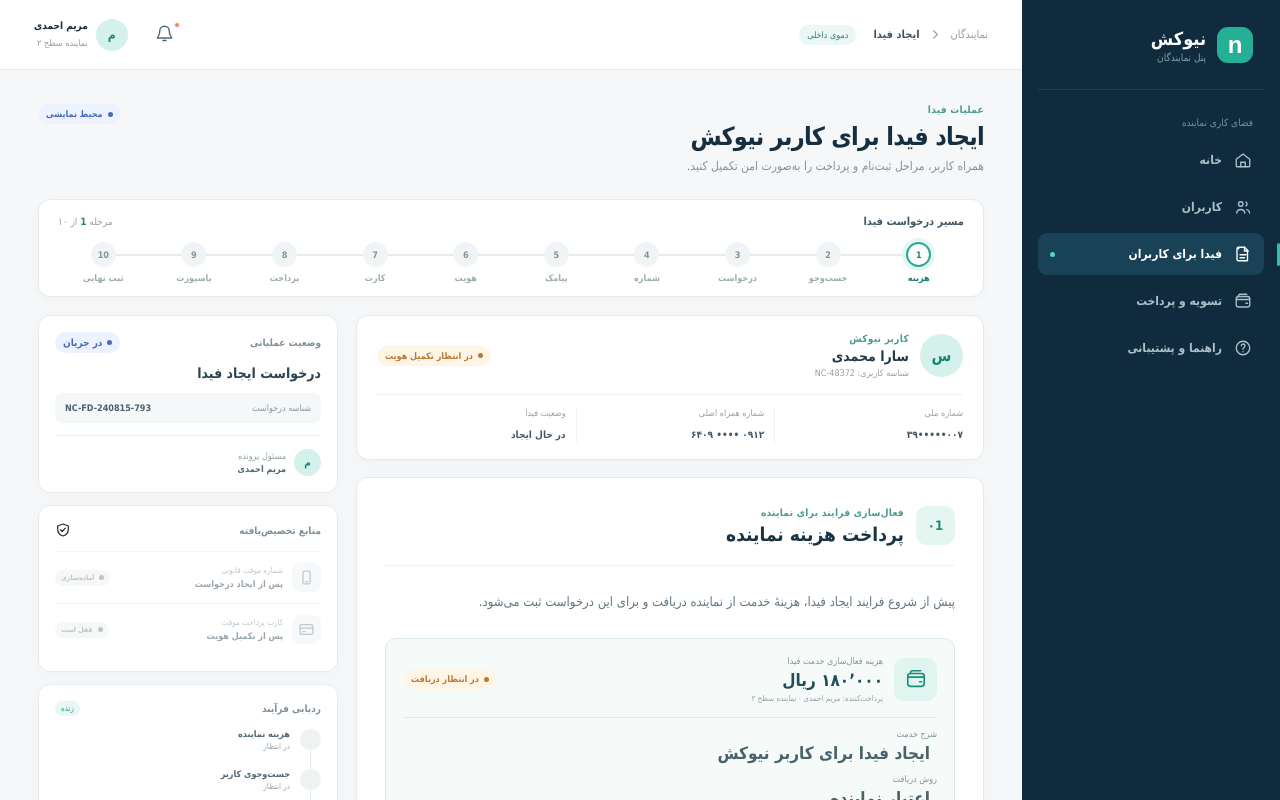
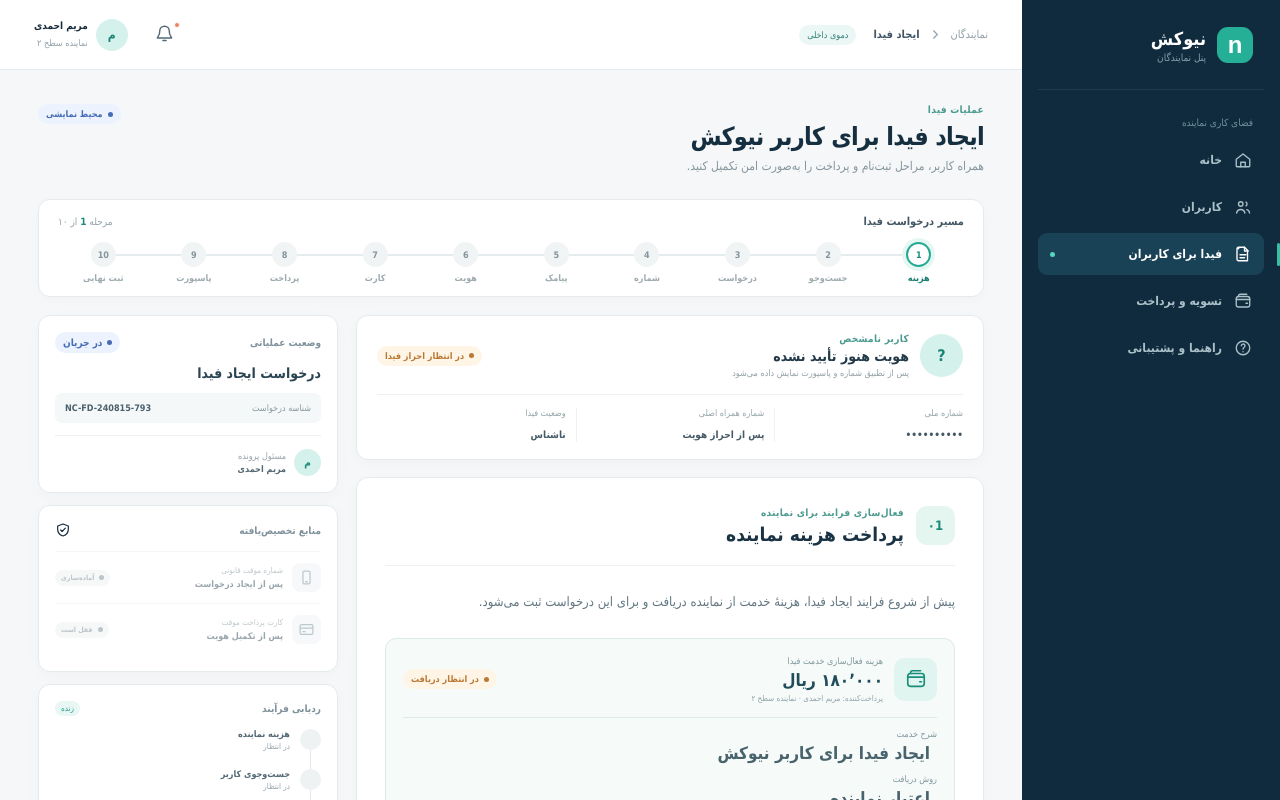
Before and after one commit to aminreza3303/io-box-sampler, a React (Vite) app: page / in a window 1280 px wide. Shown: the top 800 px of the page. Built offline with nearby package versions, Linux system fonts and the light colour scheme.

Commit message:
fix: keep user identity hidden until FIDA verification

```diff
--- a/src/main.jsx
+++ b/src/main.jsx
@@ -50,7 +50,10 @@
 
 function Progress({ step, onStep }) { return <div className="progress-wrap"><div className="progress-label"><span>مسیر درخواست فیدا</span><small>مرحله <b>{step}</b> از ۱۰</small></div><div className="progress-steps">{steps.map((item, index) => { const number = index + 1; const done = number < step; const current = number === step; return <button key={item.title} onClick={() => number <= step && onStep(number)} className={`progress-step ${done ? 'done' : ''} ${current ? 'current' : ''}`} disabled={number > step}><span>{done ? <Icon name="check" size={14} /> : number}</span><b>{item.short}</b></button>; })}</div></div>; }
 
-function UserProfile({ journey }) { return <section className="profile-card"><div className="profile-top"><div className="avatar large">س</div><div><span className="eyebrow">کاربر نیوکش</span><h3>سارا محمدی</h3><p>شناسه کاربری: NC-48372</p></div><StatusPill tone={journey.identityComplete ? 'teal' : 'amber'}>{journey.identityComplete ? 'هویت تکمیل شد' : 'در انتظار تکمیل هویت'}</StatusPill></div><div className="profile-data"><div><span>شماره ملی</span><b>۰۰۷•••••۳۹</b></div><div><span>شماره همراه اصلی</span><b>۰۹۱۲ •••• ۶۴۰۹</b></div><div><span>وضعیت فیدا</span><b className={journey.step >= 10 ? 'text-teal' : ''}>{journey.step >= 10 ? 'درخواست ثبت شد' : 'در حال ایجاد'}</b></div></div></section>; }
+function UserProfile({ journey }) {
+  const identified = journey.passportCaptured;
+  return <section className={`profile-card ${identified ? 'identified' : 'unidentified'}`}><div className="profile-top"><div className="avatar large">{identified ? 'س' : '?'}</div><div>{<span className="eyebrow">{identified ? 'کاربر تأییدشدهٔ نیوکش' : 'کاربر نامشخص'}</span>}<h3>{identified ? 'سارا محمدی' : 'هویت هنوز تأیید نشده'}</h3><p>{identified ? 'شناسه کاربری: NC-48372' : 'پس از تطبیق شماره و پاسپورت نمایش داده می‌شود'}</p></div><StatusPill tone={identified ? 'teal' : 'amber'}>{identified ? 'هویت فیدا تأیید شد' : 'در انتظار احراز فیدا'}</StatusPill></div><div className="profile-data"><div><span>شماره ملی</span><b>{identified ? '۰۰۷•••••۳۹' : '••••••••••'}</b></div><div><span>شماره همراه اصلی</span><b>{identified ? '۰۹۱۲ •••• ۶۴۰۹' : 'پس از احراز هویت'}</b></div><div><span>وضعیت فیدا</span><b className={identified ? 'text-teal' : ''}>{identified ? 'تأیید و آماده ثبت' : 'ناشناس'}</b></div></div></section>;
+}
 
 function SecureCodeCard({ kind, copied, onCopy }) {
   const content = kind === 'sms' ? { label: 'کد پیامک فیدا', code: '۴۸ ۶۹ ۳۱', expiry: 'تا ۰۸:۴۲ معتبر است', icon: 'phone', note: 'این کد فقط برای ورود در پرتال فیدا استفاده شود.' } : { label: 'رمز پویای کارت موقت', code: '۷۲ ۴۸ ۶۶', expiry: 'تا ۰۱:۵۸ معتبر است', icon: 'lock', note: 'رمز را در درگاه پرداخت وارد کنید؛ آن را به شخص دیگری ندهید.' };
@@ -98,9 +101,9 @@
 
   if (journey.step === 1) return <StepFrame number={1} dispatch={dispatch}><p className="lead">پیش از شروع فرایند ایجاد فیدا، هزینهٔ خدمت از نماینده دریافت و برای این درخواست ثبت می‌شود.</p><div className="demo-payment"><div><span className="payment-mark"><Icon name="wallet" size={22} /></span><div><small>هزینه فعال‌سازی خدمت فیدا</small><b>۱۸۰٬۰۰۰ ریال</b><em>پرداخت‌کننده: مریم احمدی · نماینده سطح ۲</em></div><StatusPill tone="amber">در انتظار دریافت</StatusPill></div><div className="payment-lines"><span>شرح خدمت <b>ایجاد فیدا برای کاربر نیوکش</b></span><span>روش دریافت <b>اعتبار نماینده</b></span></div></div>{simpleNotice('پرداخت نمایشی است', 'در این دمو فقط وضعیت دریافت هزینه ثبت می‌شود و تراکنش واقعی انجام نمی‌گیرد.')}<PrimaryButton onClick={() => dispatch({ type: 'REPRESENTATIVE_PAYMENT_COMPLETED' })}>دریافت هزینه از نماینده<Icon name="check" size={18} /></PrimaryButton></StepFrame>;
 
-  if (journey.step === 2) return <StepFrame number={2} dispatch={dispatch}><p className="lead">شماره همراهی را وارد کنید که کاربر با آن در نیوکش ثبت شده است. پس از تأیید، اطلاعات کاربر برای ایجاد پرونده نمایش داده می‌شود.</p><div className="lookup-form"><label htmlFor="newcash-phone">شماره همراه کاربر در نیوکش <em>*</em></label><div><span><Icon name="phone" size={18} /></span><input id="newcash-phone" value={searchPhone} onChange={(event) => setSearchPhone(event.target.value)} placeholder="مثال: ۰۹۱۲ ۱۲۳ ۴۵۶۷" inputMode="tel" dir="ltr" /></div>{searchPhone && !hasValidPhone && <small className="field-error">شماره همراه را با ۱۱ رقم وارد کنید.</small>}</div>{hasValidPhone && <div className="matched-user"><span className="avatar large">س</span><div><small>کاربر در نیوکش پیدا شد</small><b>سارا محمدی</b><em>شناسه NC-48372 · شماره تأیید شده</em></div><StatusPill tone="teal">تطبیق شد</StatusPill></div>}<PrimaryButton disabled={!hasValidPhone} onClick={() => dispatch({ type: 'USER_LOCATED' })}>ادامه با این کاربر<Icon name="arrow" size={18} /></PrimaryButton></StepFrame>;
+  if (journey.step === 2) return <StepFrame number={2} dispatch={dispatch}><p className="lead">شماره همراهی را وارد کنید که کاربر با آن در نیوکش ثبت شده است. پیدا شدن شماره، به‌تنهایی به‌معنی تأیید هویت نیست.</p><div className="lookup-form"><label htmlFor="newcash-phone">شماره همراه کاربر در نیوکش <em>*</em></label><div><span><Icon name="phone" size={18} /></span><input id="newcash-phone" value={searchPhone} onChange={(event) => setSearchPhone(event.target.value)} placeholder="مثال: ۰۹۱۲ ۱۲۳ ۴۵۶۷" inputMode="tel" dir="ltr" /></div>{searchPhone && !hasValidPhone && <small className="field-error">شماره همراه را با ۱۱ رقم وارد کنید.</small>}</div>{hasValidPhone && <div className="matched-user"><span className="avatar large">?</span><div><small>رکورد اولیه در نیوکش پیدا شد</small><b>هویت کاربر هنوز ناشناس است</b><em>پس از احراز فیدا و ثبت پاسپورت مشخص می‌شود</em></div><StatusPill tone="amber">نیازمند احراز</StatusPill></div>}<PrimaryButton disabled={!hasValidPhone} onClick={() => dispatch({ type: 'USER_LOCATED' })}>ادامه برای ایجاد پرونده<Icon name="arrow" size={18} /></PrimaryButton></StepFrame>;
 
-  if (journey.step === 3) return <StepFrame number={3} dispatch={dispatch}><p className="lead">کاربر انتخاب‌شده آمادهٔ ایجاد پرونده فیدا است. نیوکش در ادامه منابع موقت و مجاز را فقط برای این درخواست در اختیار شما می‌گذارد.</p><div className="request-preview"><span className="preview-label">نمای کلی درخواست</span><div><Icon name="file" size={28} /><strong>ایجاد فیدا برای کاربر موجود</strong><small>شماره همراه کاربر در مرحله پیشین تأیید شده است.</small></div><dl><dt>کاربر</dt><dd>سارا محمدی</dd><dt>ارائه‌دهنده</dt><dd>فیدا</dd><dt>نماینده</dt><dd>مریم احمدی</dd></dl></div>{simpleNotice('این فرایند با حضور کاربر انجام می‌شود', 'تکمیل اطلاعات هویتی در پرتال فیدا با نماینده و خود کاربر است.')}<PrimaryButton onClick={() => dispatch({ type: 'NEXT' })}>ایجاد درخواست و ادامه<Icon name="arrow" size={18} /></PrimaryButton></StepFrame>;
+  if (journey.step === 3) return <StepFrame number={3} dispatch={dispatch}><p className="lead">پرونده اولیه ایجاد می‌شود، اما هنوز هیچ کاربر مشخصی برای این درخواست تأیید نشده است. احراز واقعی در فیدا انجام خواهد شد.</p><div className="request-preview"><span className="preview-label">نمای کلی درخواست</span><div><Icon name="file" size={28} /><strong>پرونده کاربر ناشناس</strong><small>شماره همراه فقط برای شروع تطبیق ثبت شده است.</small></div><dl><dt>کاربر</dt><dd>نامشخص</dd><dt>ارائه‌دهنده</dt><dd>فیدا</dd><dt>نماینده</dt><dd>مریم احمدی</dd></dl></div>{simpleNotice('اطلاعات هویتی هنوز در دسترس نیست', 'تا زمان تکمیل احراز فیدا، نام و مشخصات کاربر در پنل نمایش داده نمی‌شود.')}<PrimaryButton onClick={() => dispatch({ type: 'NEXT' })}>ایجاد درخواست و ادامه<Icon name="arrow" size={18} /></PrimaryButton></StepFrame>;
 
   if (journey.step === 4) return <StepFrame number={4} dispatch={dispatch}><p className="lead">یک شماره همراه موقت و قانونی برای ورود اولیه در فیدا به این پرونده تخصیص داده شده است.</p><div className="allocation-card phone-allocation"><div className="allocation-top"><span className="allocation-icon"><Icon name="phone" size={25} /></span><div><span>شماره همراه موقت</span><strong dir="ltr">{mobileNumber}</strong></div><StatusPill tone="teal">تخصیص یافت</StatusPill></div><div className="allocation-meta"><span><Icon name="clock" size={14} />رزرو تا پایان این درخواست</span><span><Icon name="shield" size={14} />کاربری محدود و مجاز</span></div></div>{simpleNotice('نحوه استفاده', 'شماره را در پرتال فیدا وارد کنید. کد پیامک دریافتی به‌طور امن در همین پنل نمایش داده می‌شود.')}<PrimaryButton onClick={() => setOverlay('fida')}>ورود به پرتال فیدا<Icon name="external" size={17} /></PrimaryButton></StepFrame>;
 
@@ -112,7 +115,7 @@
 
   if (journey.step === 8) return <StepFrame number={8} dispatch={dispatch}><p className="lead">در درگاه بانکی درخواست رمز پویا ثبت شده است. رمز را از پنل کپی کرده و در درگاه وارد کنید.</p><SecureCodeCard kind="otp" copied={copied === 'otp'} onCopy={() => copy('otp')} /><div className="gateway-status"><span className="status-ring"><Icon name="bank" size={21} /></span><div><b>درگاه در انتظار تأیید شماست</b><small>رمز پویا را وارد کنید؛ سپس به پنل برگردید و اطلاعات کاربر را تأیید کنید.</small></div><StatusPill tone="amber">در انتظار پرداخت</StatusPill></div><PrimaryButton onClick={() => dispatch({ type: 'OTP_USED' })}>رمز پویا را در درگاه وارد کردم<Icon name="check" size={18} /></PrimaryButton></StepFrame>;
 
-  if (journey.step === 9) return <StepFrame number={9} dispatch={dispatch}><p className="lead">برای تکمیل پرونده پس از استفاده از OTP، شماره ثبت‌شدهٔ کاربر در نیوکش را بررسی و شماره پاسپورت او را وارد کنید.</p><div className="passport-card"><div className="passport-user"><span className="avatar large">س</span><div><small>شماره همراه کاربر در نیوکش</small><b dir="ltr">۰۹۱۲ ۴۸۳ ۶۴۰۹</b><em>سارا محمدی · شماره تأییدشده</em></div><StatusPill tone="teal">تأیید شد</StatusPill></div><label className="passport-input" htmlFor="passport">شماره پاسپورت کاربر <em>*</em><input id="passport" value={passport} onChange={(event) => setPassport(event.target.value.toUpperCase())} placeholder="مثال: A12345678" dir="ltr" /></label>{passport && !hasPassport && <small className="field-error">شماره پاسپورت باید دست‌کم ۶ کاراکتر داشته باشد.</small>}</div>{hasPassport && <div className="identity-confirmed"><Icon name="shield" size={18} /><span><b>اطلاعات پرونده تکمیل شد</b>شماره پاسپورت برای تطبیق این درخواست ثبت می‌شود.</span></div>}<PrimaryButton disabled={!hasPassport} onClick={() => dispatch({ type: 'PASSPORT_CAPTURED' })}>تأیید و ادامه به ثبت رسید<Icon name="arrow" size={18} /></PrimaryButton></StepFrame>;
+  if (journey.step === 9) return <StepFrame number={9} dispatch={dispatch}><p className="lead">پس از استفاده از OTP، شمارهٔ ثبت‌شدهٔ کاربر در نیوکش را با خود او بررسی و شماره پاسپورتش را وارد کنید. هنوز نام کاربر در پنل آزاد نشده است.</p><div className="passport-card"><div className="passport-user"><span className="avatar large">?</span><div><small>شماره همراه کاربر در نیوکش</small><b dir="ltr">۰۹۱۲ ۴۸۳ ۶۴۰۹</b><em>رکورد اولیه · منتظر تطبیق فیدا</em></div><StatusPill tone="amber">احراز نشده</StatusPill></div><label className="passport-input" htmlFor="passport">شماره پاسپورت کاربر <em>*</em><input id="passport" value={passport} onChange={(event) => setPassport(event.target.value.toUpperCase())} placeholder="مثال: A12345678" dir="ltr" /></label>{passport && !hasPassport && <small className="field-error">شماره پاسپورت باید دست‌کم ۶ کاراکتر داشته باشد.</small>}</div>{hasPassport && <div className="identity-confirmed"><Icon name="shield" size={18} /><span><b>احراز فیدا تکمیل شد</b>اکنون اطلاعات هویتی برای ادامهٔ پرونده قابل نمایش است.</span></div>}<PrimaryButton disabled={!hasPassport} onClick={() => dispatch({ type: 'PASSPORT_CAPTURED' })}>تأیید هویت و ادامه<Icon name="arrow" size={18} /></PrimaryButton></StepFrame>;
 
   return <StepFrame number={10} dispatch={dispatch}>{completed ? <SuccessReceipt onReset={() => { setCompleted(false); setTrackingCode(''); dispatch({ type: 'RESET' }); }} /> : <><p className="lead">کد پیگیری نمایش‌داده‌شده در درگاه بانکی را وارد کنید تا پرداخت به پرونده کاربر متصل و درخواست ثبت نهایی شود.</p><div className="tracking-form"><label htmlFor="tracking">کد پیگیری پرداخت <em>*</em></label><div><input id="tracking" value={trackingCode} onChange={(event) => setTrackingCode(event.target.value)} placeholder="مثال: ۸۶۴۲۰۹۷۱" inputMode="numeric" /><span>{trackingCode.length}/۶</span></div>{trackingCode && !isTrackingCodeValid(trackingCode) && <small className="field-error">کد پیگیری باید دست‌کم ۶ کاراکتر داشته باشد.</small>}</div>{simpleNotice('ثبت امن رسید', 'کد برای تطبیق پرداخت استفاده می‌شود و جایگزین اطلاعات کارت نیست.')}<PrimaryButton disabled={!isTrackingCodeValid(trackingCode)} onClick={() => setCompleted(true)}>ثبت نهایی درخواست<Icon name="check" size={18} /></PrimaryButton></>}</StepFrame>;
 }
```
